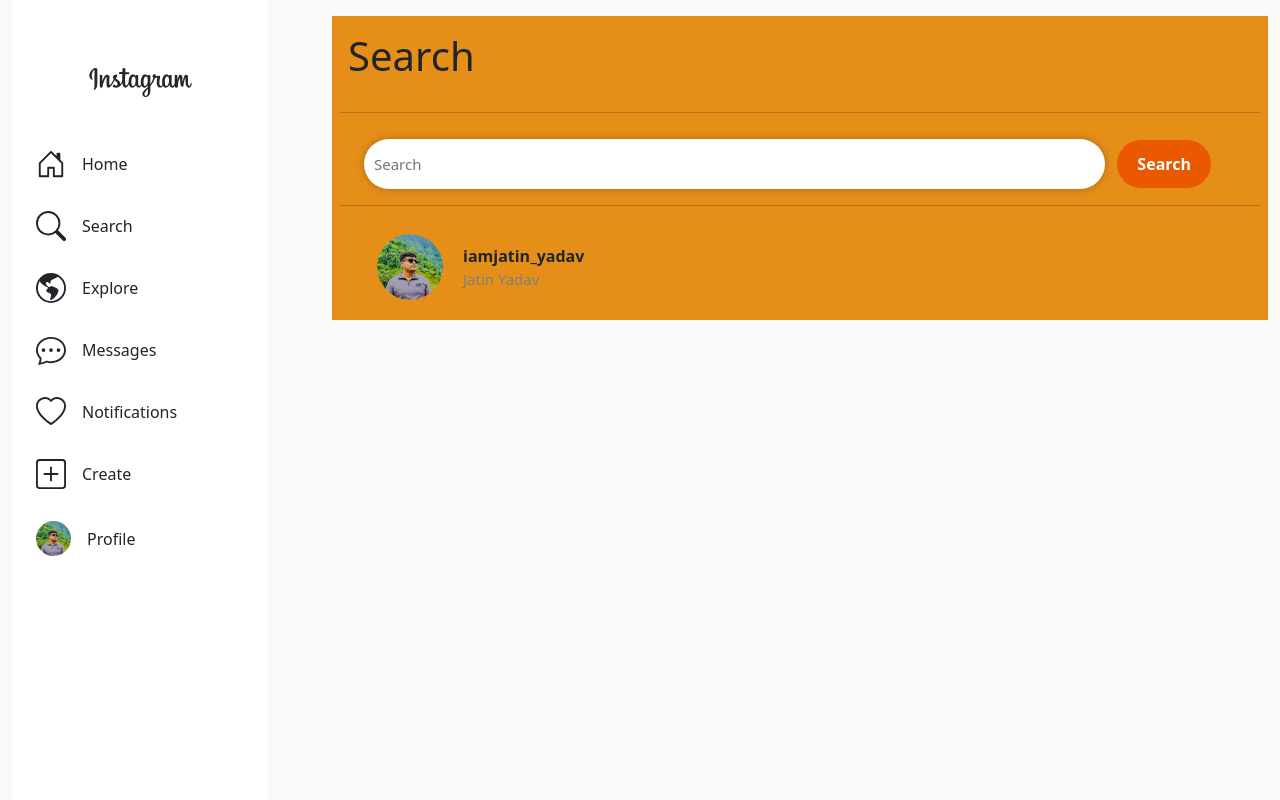
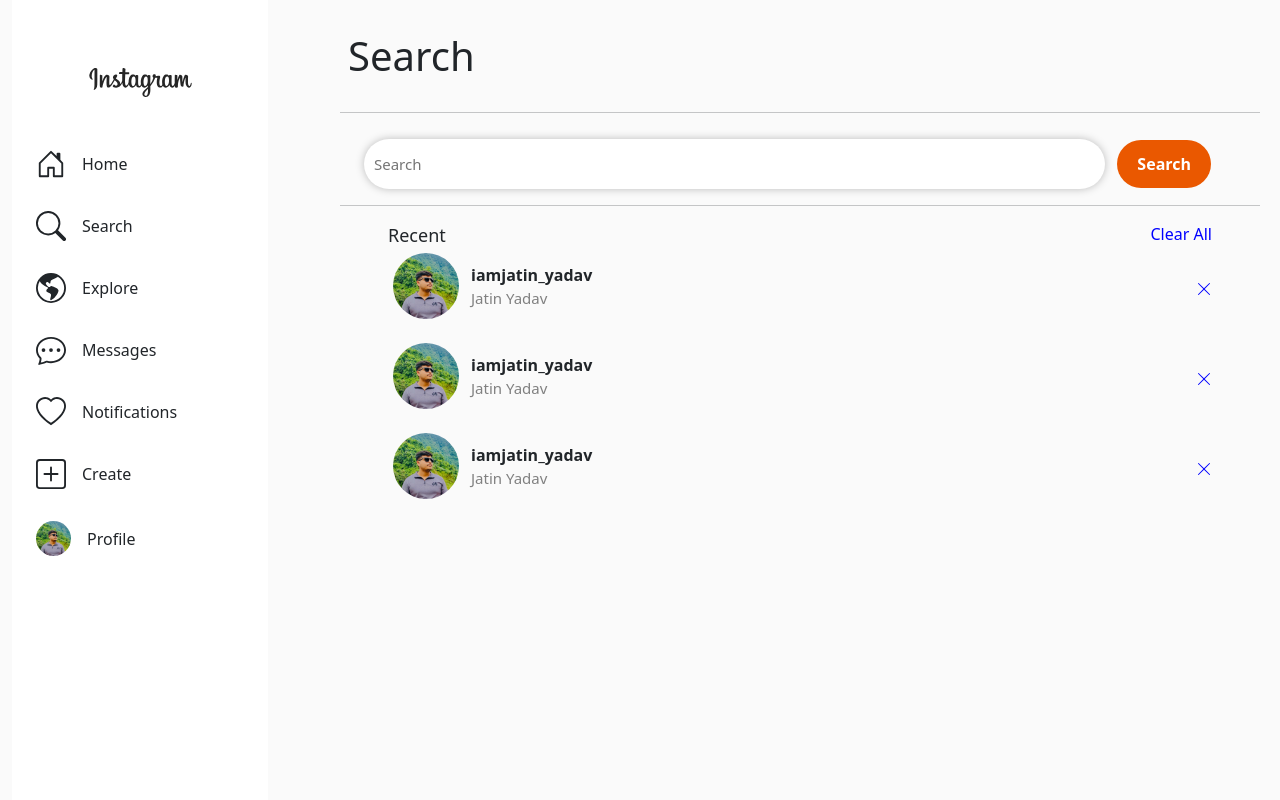
Before and after one commit to iamjatinyadav/instagram_clone, a Django app: page /search/ in a window 1280 px wide. Run offline with Django 3.2, Linux system fonts and the light colour scheme; some libraries are stand-ins or nearby versions.

Commit message:
make changes

```diff
--- a/Instagram_clone/templates/base/search.html
+++ b/Instagram_clone/templates/base/search.html
@@ -4,7 +4,7 @@
     <link rel="stylesheet" href="{% static 'base/style/search.css' %}">
 {% endblock %}
 {% block content %}
-    <div class="container mt-3 p-2" style="background-color: #e58f19">
+    <div class="container mt-3 p-2" >
         <div class="d-flex p-2 ">
             <p class="h1">Search</p>
         </div>
@@ -17,15 +17,72 @@
         <hr>
         <!-- show search result -->
         <div class="container">
-            <div class="d-flex p-2 align-items-center">
+
+            <!-- recent search -->
+            <div class="container">
+                <!-- recent and clear all button -->
+                <div class="d-flex justify-content-between my-d">
                     <div class="d-flex">
+                        <p class="my-p" style="font-size: 18px;">Recent</p>
+                    </div>
+                    <div class="d-flex">
+                        <a href="#" style="color: blue;text-decoration: none;">Clear All</a>
+                    </div>
+                </div>
+                <div class="d-flex align-items-center my-d mb-3">
+                    <div class="my-d">
                         <img class="search-post-image" src="{% static 'base/images/profile.jpg' %}">
                     </div>
-                  <div class="flex-grow-1 mx-3">
+                    <div class="flex-grow-1 mx-2">
                         <p class="my-p" style="font-weight: bold;">iamjatin_yadav</p>
                         <p class="my-p" style="color: gray; font-size: 15px;">Jatin Yadav</p>
                     </div>
+                    <div class="my-d">
+                        <a href="#" style="color: blue;text-decoration: none; font-size: 12px;"><svg xmlns="http://www.w3.org/2000/svg" width="16" height="16" fill="currentColor" class="bi bi-x-lg" viewBox="0 0 16 16">
+                          <path d="M2.146 2.854a.5.5 0 1 1 .708-.708L8 7.293l5.146-5.147a.5.5 0 0 1 .708.708L8.707 8l5.147 5.146a.5.5 0 0 1-.708.708L8 8.707l-5.146 5.147a.5.5 0 0 1-.708-.708L7.293 8 2.146 2.854Z"/>
+                        </svg></a>
                     </div>
+                </div>
+                <div class="d-flex align-items-center my-d mb-3">
+                    <div class="my-d">
+                        <img class="search-post-image" src="{% static 'base/images/profile.jpg' %}">
+                    </div>
+                    <div class="flex-grow-1 mx-2">
+                        <p class="my-p" style="font-weight: bold;">iamjatin_yadav</p>
+                        <p class="my-p" style="color: gray; font-size: 15px;">Jatin Yadav</p>
+                    </div>
+                    <div class="my-d">
+                        <a href="#" style="color: blue;text-decoration: none; font-size: 12px;"><svg xmlns="http://www.w3.org/2000/svg" width="16" height="16" fill="currentColor" class="bi bi-x-lg" viewBox="0 0 16 16">
+                          <path d="M2.146 2.854a.5.5 0 1 1 .708-.708L8 7.293l5.146-5.147a.5.5 0 0 1 .708.708L8.707 8l5.147 5.146a.5.5 0 0 1-.708.708L8 8.707l-5.146 5.147a.5.5 0 0 1-.708-.708L7.293 8 2.146 2.854Z"/>
+                        </svg></a>
+                    </div>
+                </div>
+                <div class="d-flex align-items-center my-d mb-3">
+                    <div class="my-d">
+                        <img class="search-post-image" src="{% static 'base/images/profile.jpg' %}">
+                    </div>
+                    <div class="flex-grow-1 mx-2">
+                        <p class="my-p" style="font-weight: bold;">iamjatin_yadav</p>
+                        <p class="my-p" style="color: gray; font-size: 15px;">Jatin Yadav</p>
+                    </div>
+                    <div class="my-d">
+                        <a href="#" style="color: blue;text-decoration: none; font-size: 12px;"><svg xmlns="http://www.w3.org/2000/svg" width="16" height="16" fill="currentColor" class="bi bi-x-lg" viewBox="0 0 16 16">
+                          <path d="M2.146 2.854a.5.5 0 1 1 .708-.708L8 7.293l5.146-5.147a.5.5 0 0 1 .708.708L8.707 8l5.147 5.146a.5.5 0 0 1-.708.708L8 8.707l-5.146 5.147a.5.5 0 0 1-.708-.708L7.293 8 2.146 2.854Z"/>
+                        </svg></a>
+                    </div>
+                </div>
+
+            </div>
+             <!-- search result -->
+{#            <div class="d-flex p-2 align-items-center mb-3">#}
+{#                  <div class="d-flex">#}
+{#                      <img class="search-post-image" src="{% static 'base/images/profile.jpg' %}">#}
+{#                  </div>#}
+{#                  <div class="flex-grow-1 mx-3">#}
+{#                      <p class="my-p" style="font-weight: bold;">iamjatin_yadav</p>#}
+{#                      <p class="my-p" style="color: gray; font-size: 15px;">Jatin Yadav</p>#}
+{#                  </div>#}
+{#            </div>#}
         </div>
     </div>
 {% endblock %}
```
Lines whose indentation alone changed are shown as unchanged.
